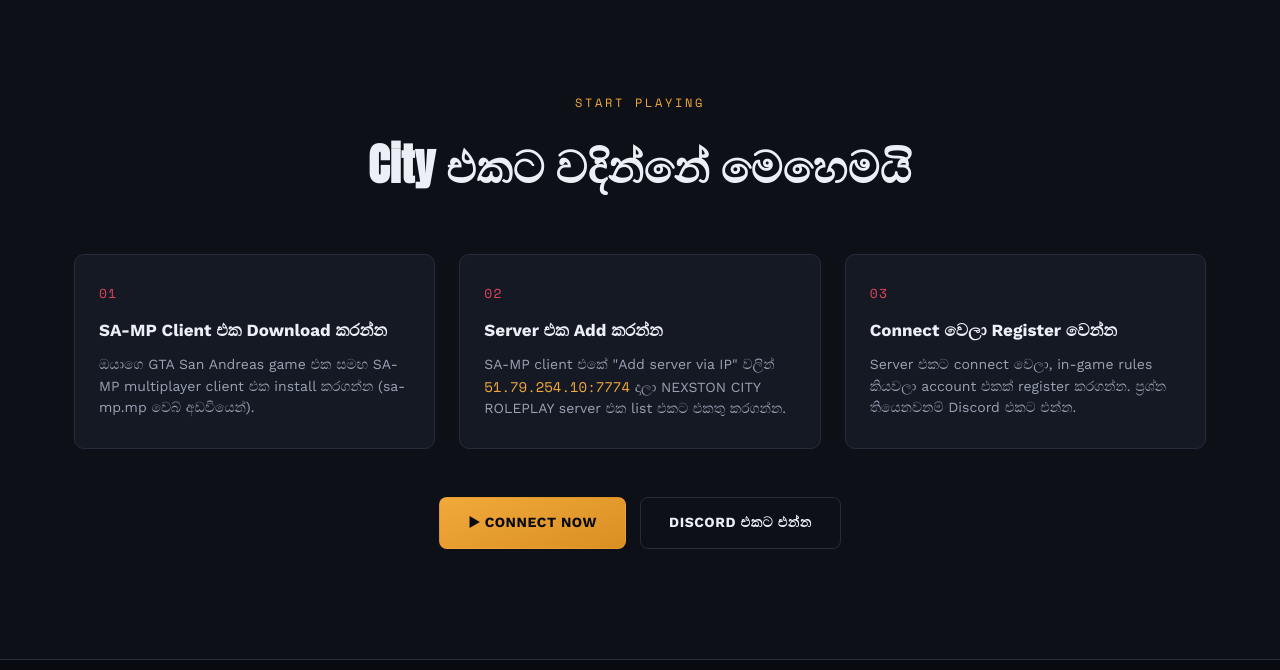
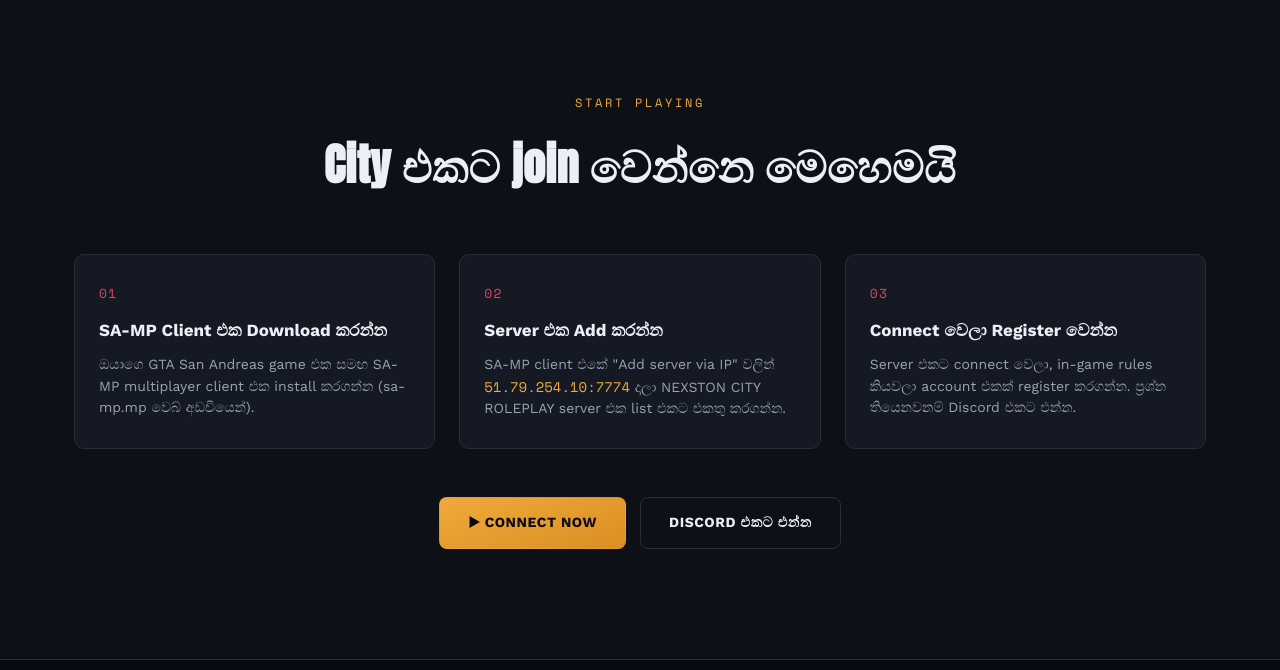
Before and after one commit to m81476705-gif/NEXSTON-WEB, a website: page public/index.html in a window 1280 px wide. Shown: the part 1391-2061 px from the top of the page. Drawn offline with nearby package versions, Linux system fonts and the light colour scheme; no server answers.

Commit message:
Update index.html

```diff
--- a/public/index.html
+++ b/public/index.html
@@ -124,7 +124,7 @@
   <section class="join" id="join">
     <div class="wrap">
       <p class="eyebrow center">START PLAYING</p>
-      <h2 class="section-title center">City එකට වදින්නේ මෙහෙමයි</h2>
+      <h2 class="section-title center">City එකට join වෙන්නෙ මෙහෙමයි</h2>
 
       <ol class="steps">
         <li class="step">
```
